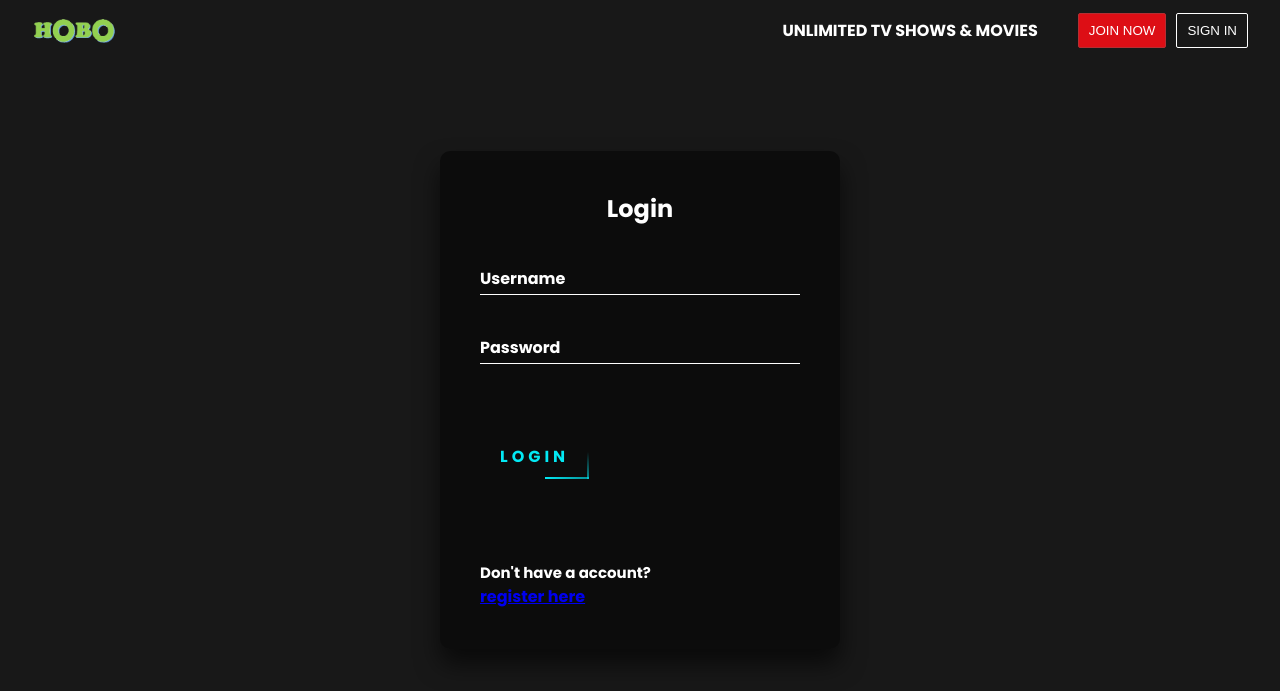
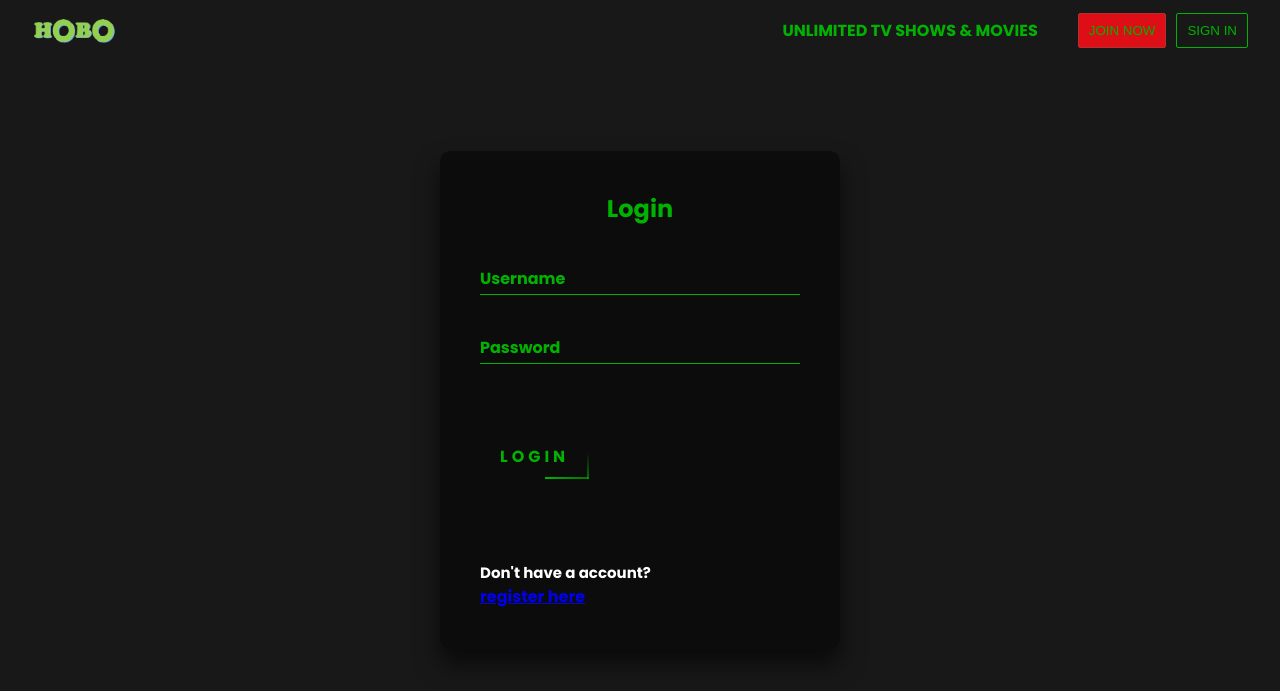
Before and after one commit to daanberg/Hobo-K3, a PHP site: page /inlogpagina.html in a window 1280 px wide. Shown: the top 691 px of the page. Run offline with PHP 8.4, Linux system fonts and the light colour scheme.

Commit message:
kleine aanpassingen

```diff
--- a/css/inlog.css
+++ b/css/inlog.css
@@ -37,16 +37,16 @@ body{
 }
 
 .join-msg{
-    color: #fff;
+    color: #01B201;
     text-transform: uppercase;
     margin-right: 30px;
 }
 
 .btn{
-    border: 1px solid #fff;
+    border: 1px solid #01B201;
     border-radius: 2px;
     background: none;
-    color: #fff;
+    color: #01B201;
     height: 35px;
     padding: 0 10px;
     margin-left: 10px;
@@ -76,7 +76,7 @@ body{
   .login-box h2 {
     margin: 0 0 30px;
     padding: 0;
-    color: #fff;
+    color: #01B201;
     text-align: center;
   }
 
@@ -88,10 +88,10 @@ body{
     width: 100%;
     padding: 10px 0;
     font-size: 16px;
-    color: #fff;
+    color: #01B201;
     margin-bottom: 30px;
     border: none;
-    border-bottom: 1px solid #fff;
+    border-bottom: 1px solid #01B201;
     outline: none;
     background: transparent;
   }
@@ -101,7 +101,7 @@ body{
     left: 0;
     padding: 10px 0;
     font-size: 16px;
-    color: #fff;
+    color: #01B201;
     pointer-events: none;
     transition: .5s;
   }
@@ -110,7 +110,7 @@ body{
   .login-box .user-box input:valid ~ label {
     top: -20px;
     left: 0;
-    color: #03e9f4;
+    color: #01B201;
     font-size: 12px;
   }
 
@@ -118,7 +118,7 @@ body{
     position: relative;
     display: inline-block;
     padding: 10px 20px;
-    color: #03e9f4;
+    color: #01B201;
     font-size: 16px;
     text-decoration: none;
     text-transform: uppercase;
@@ -129,13 +129,13 @@ body{
   }
 
   .login-box a:hover {
-    background: #03e9f4;
-    color: #fff;
+    background: #01B201;
+    color: #01B201;
     border-radius: 5px;
-    box-shadow: 0 0 5px #03e9f4,
-                0 0 25px #03e9f4,
-                0 0 50px #03e9f4,
-                0 0 100px #03e9f4;
+    box-shadow: 0 0 5px #01B201,
+                0 0 25px #01B201,
+                0 0 50px #01B201,
+                0 0 100px #01B201;
   }
 
   .login-box a span {
@@ -148,7 +148,7 @@ body{
     left: -100%;
     width: 100%;
     height: 2px;
-    background: linear-gradient(90deg, transparent, #03e9f4);
+    background: linear-gradient(90deg, transparent, #01B201);
     animation: btn-anim1 1s linear infinite;
   }
 
@@ -166,7 +166,7 @@ body{
     right: 0;
     width: 2px;
     height: 100%;
-    background: linear-gradient(180deg, transparent, #03e9f4);
+    background: linear-gradient(180deg, transparent, #01B201);
     animation: btn-anim2 1s linear infinite;
     animation-delay: .25s
   }
@@ -185,7 +185,7 @@ body{
     right: -100%;
     width: 100%;
     height: 2px;
-    background: linear-gradient(270deg, transparent, #03e9f4);
+    background: linear-gradient(270deg, transparent, #01B201);
     animation: btn-anim3 1s linear infinite;
     animation-delay: .5s
   }
@@ -204,7 +204,7 @@ body{
     left: 0;
     width: 2px;
     height: 100%;
-    background: linear-gradient(360deg, transparent, #03e9f4);
+    background: linear-gradient(360deg, transparent, #01B201);
     animation: btn-anim4 1s linear infinite;
     animation-delay: .75s
   }
--- a/inlogpagina.html
+++ b/inlogpagina.html
@@ -13,8 +13,8 @@
     <img src="img/logo2.png" class="logo" alt="">
     <div class="join-box">
         <p class="join-msg">unlimited tv shows & movies</p>
-        <button class="btn join-btn">join now</button>
-        <button class="btn">sign in</button>
+        <a href="signuppagina.html"><button class="btn join-btn">join now</button></a>
+        <a href="inlogpagina.html"><button class="btn">sign in</button></a>
     </div>
 </nav>
 
@@ -45,7 +45,7 @@
             <br>
             <div class="register">
             <h1>Don't have a account?</h1>
-            <a href="#">register here</a>
+            <a href="signuppagina.html">register here</a>
             </div>
           </div>
     </main>
--- a/signuppagina.html
+++ b/signuppagina.html
@@ -13,8 +13,8 @@
     <img src="img/logo2.png" class="logo" alt="">
     <div class="join-box">
         <p class="join-msg">unlimited tv shows & movies</p>
-        <button class="btn join-btn">join now</button>
-        <button class="btn">sign in</button>
+        <a href="signuppagina.html"><button class="btn join-btn">join now</button></a>
+        <a href="inlogpagina.html"><button class="btn">sign in</button></a>
     </div>
 </nav>
 
```
Also changed, not shown: landing.html (renamed from index.html, +14 -12 lines).
